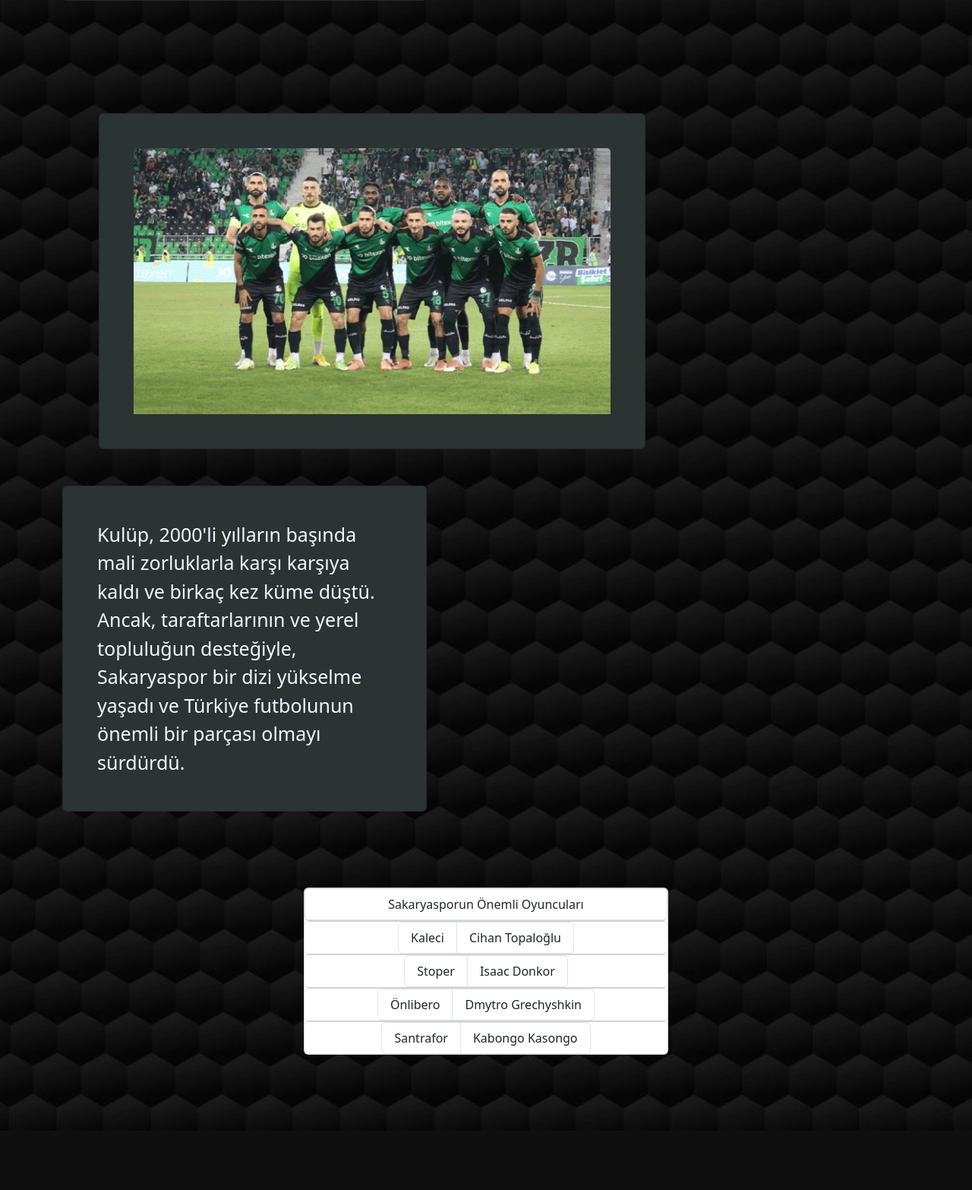
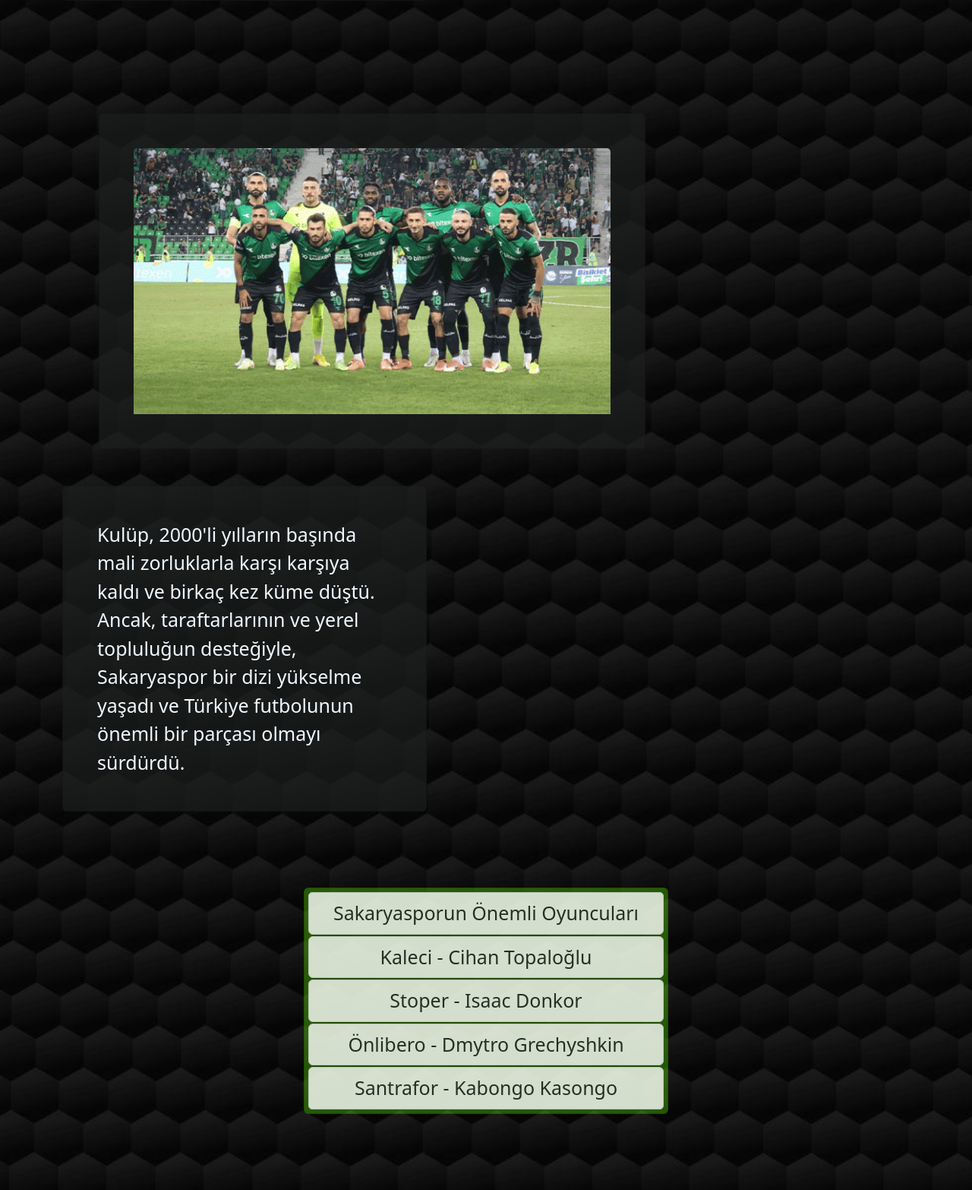
Before and after one commit to emin4454/WebOdev2023, a PHP site: page /mirasimiz.html in a window 1280 px wide. Shown: the part 1249-2815 px from the top of the page at 76% size. Before the commit the page ends 2707 px from the top, so only its background shows below. Run offline with PHP 8.4, Linux system fonts and the light colour scheme.

Commit message:
sonupdateler

```diff
--- a/ben.html
+++ b/ben.html
@@ -27,6 +27,8 @@
                   <li class="nav-item">
                     <a class="nav-link" href="iletisim.html">İletişim</a>
                   </li>
+                  <li class="nav-item">
+                    <a class="nav-link" href="giris.html">Giriş Yap</a>
                   </li>
                 </ul>
               </div>
@@ -58,8 +60,9 @@
                     <div class="card paragraf">
                         <p class="card-text align-items-center" >
                             Arkadaşlarımla vakit geçirmeyi ve gülüp eğlenmeyi seven biraz asosyal biriyim.<br><br>
-                            Çocukluğumdan itibaren bilgisayarlar ile haşır neşir olduğumdan dolayı bilgisar mühendisi olmaya karar verdim<br><br>
+                            Çocukluğumdan itibaren bilgisayarlar ile haşır neşir olduğumdan dolayı bilgisayar mühendisi olmaya karar verdim<br><br>
                             Özellikle Bilgisayar oynamayı , müzik dinlemeyi ve çok yorucu olmadığı sürece gezileri çok severim
+                            <br> Ve de çok sevdiğim sevgilim var
                         </p>
                     </div>
             </div>
--- a/css/style2.css
+++ b/css/style2.css
@@ -25,3 +25,18 @@
     padding: 50px;
     opacity: 0.75;
 }
+
+.mirasimizContainer .card{
+    background-color: rgba(30, 32, 33, 0.658);
+}
+
+.mirasimizListe .card{
+    padding: 5px;
+    background-color: rgba(102, 255, 0, 0.329);
+}
+
+.mirasimizListe .card ul{
+    opacity: 0.8;
+    color :white;
+    font-size: 25px;
+}
--- a/giris.html
+++ b/giris.html
@@ -30,10 +30,6 @@
                   <li class="nav-item">
                     <a class="nav-link" href="iletisim.html">İletişim</a>
                   </li>
-                  <li class="nav-item">
-                    <a class="nav-link" href="giris.html">giris</a>
-                  </li>
-                  </li>
                 </ul>
               </div>
             </div>
--- a/index.html
+++ b/index.html
@@ -32,8 +32,7 @@
                 <a class="nav-link" href="iletisim.html">İletişim</a>
               </li>
               <li class="nav-item">
-                <a class="nav-link" href="giris.php">giris</a>
-              </li>
+                <a class="nav-link" href="giris.html">Giriş Yap</a>
               </li>
             </ul>
           </div>
--- a/mirasimiz.html
+++ b/mirasimiz.html
@@ -7,6 +7,7 @@
     <link href="https://cdn.jsdelivr.net/npm/bootstrap@5.3.0-alpha3/dist/css/bootstrap.min.css" rel="stylesheet" integrity="sha384-KK94CHFLLe+nY2dmCWGMq91rCGa5gtU4mk92HdvYe+M/SXH301p5ILy+dN9+nJOZ" crossorigin="anonymous">
 
     <link rel="stylesheet" href="css/style.css">
+    <link rel="stylesheet" href="css/style2.css">
 
   </head>
 
@@ -27,6 +28,8 @@
                   <li class="nav-item">
                     <a class="nav-link" href="iletisim.html">İletişim</a>
                   </li>
+                  <li class="nav-item">
+                    <a class="nav-link" href="giris.html">Giriş Yap</a>
                   </li>
                 </ul>
               </div>
@@ -65,21 +68,17 @@
               <ul class="list-group">
                 <li class="list-group-item style text-center">Sakaryasporun Önemli Oyuncuları</li>
               </ul>
-              <ul class="list-group list-group-horizontal">
-                <li class="list-group-item">Kaleci</li>
-                <li class="list-group-item">Cihan Topaloğlu</li>
+              <ul class="list-group list-group">
+                <li class="list-group-item text-center">Kaleci - Cihan Topaloğlu</li>
               </ul>
-              <ul class="list-group list-group-horizontal">
-                <li class="list-group-item">Stoper</li>
-                <li class="list-group-item">Isaac Donkor</li>
+              <ul class="list-group list-group">
+                <li class="list-group-item text-center">Stoper - Isaac Donkor</li>
               </ul>
-              <ul class="list-group list-group-horizontal">
-                <li class="list-group-item">Önlibero</li>
-                <li class="list-group-item">	Dmytro Grechyshkin</li>
+              <ul class="list-group list-group">
+                <li class="list-group-item text-center">Önlibero - Dmytro Grechyshkin</li>
               </ul>
-              <ul class="list-group list-group-horizontal">
-                <li class="list-group-item text-center">Santrafor</li>
-                <li class="list-group-item text-center">Kabongo Kasongo</li>
+              <ul class="list-group list-group">
+                <li class="list-group-item text-center">Santrafor - Kabongo Kasongo</li>
               </ul>
             </div>
           </div>
--- a/sehrim.html
+++ b/sehrim.html
@@ -27,8 +27,9 @@
                   <li class="nav-item">
                     <a class="nav-link" href="iletisim.html">İletişim</a>
                   </li>
+                  <li class="nav-item">
+                    <a class="nav-link" href="giris.html">Giriş Yap</a>
                   </li>
-
                 </ul>
               </div>
             </div>
```
Also changed, not shown: iletisim.html (+15 -3 lines), iletisim.php (added, +8 -0 lines).
